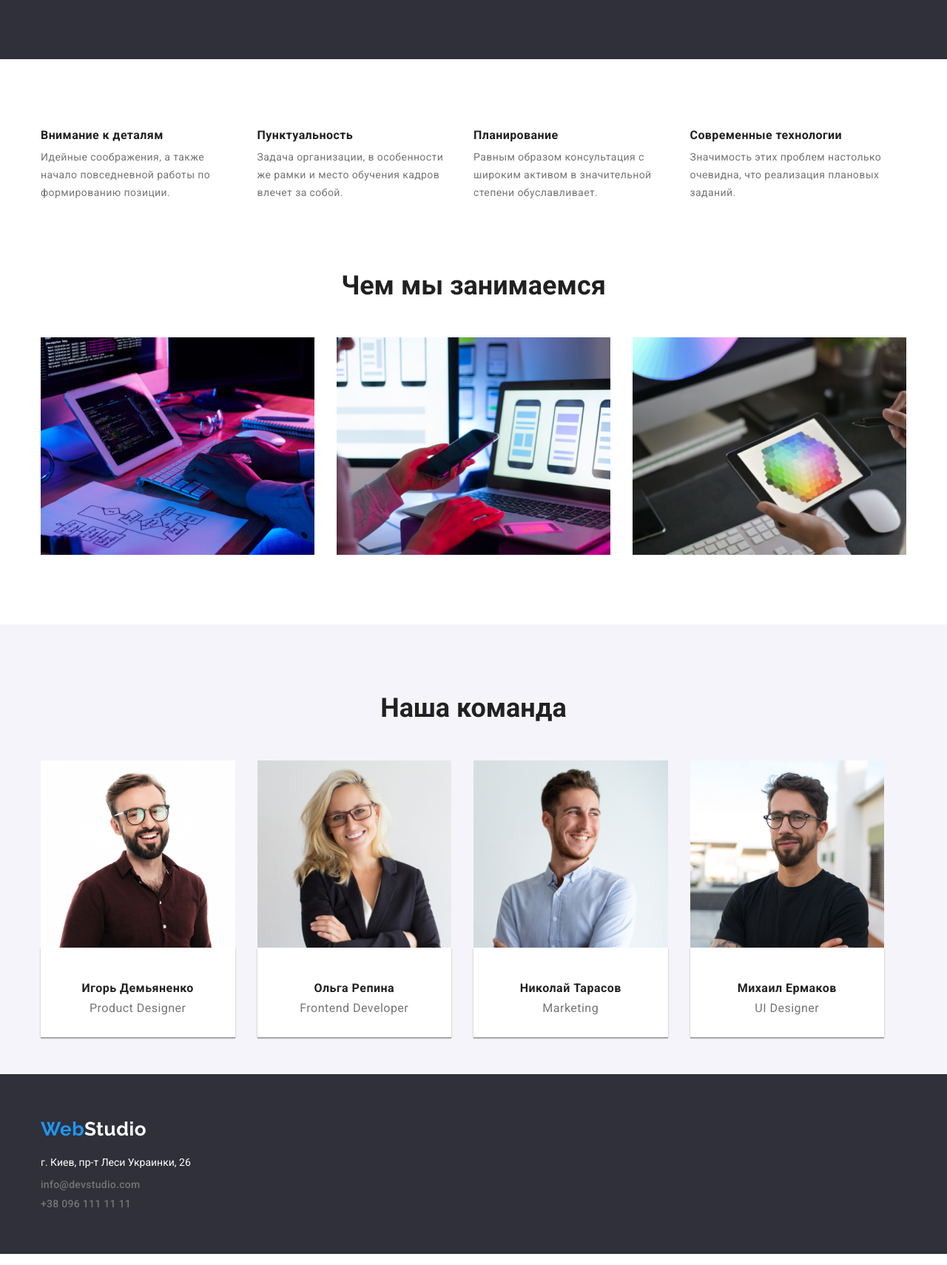
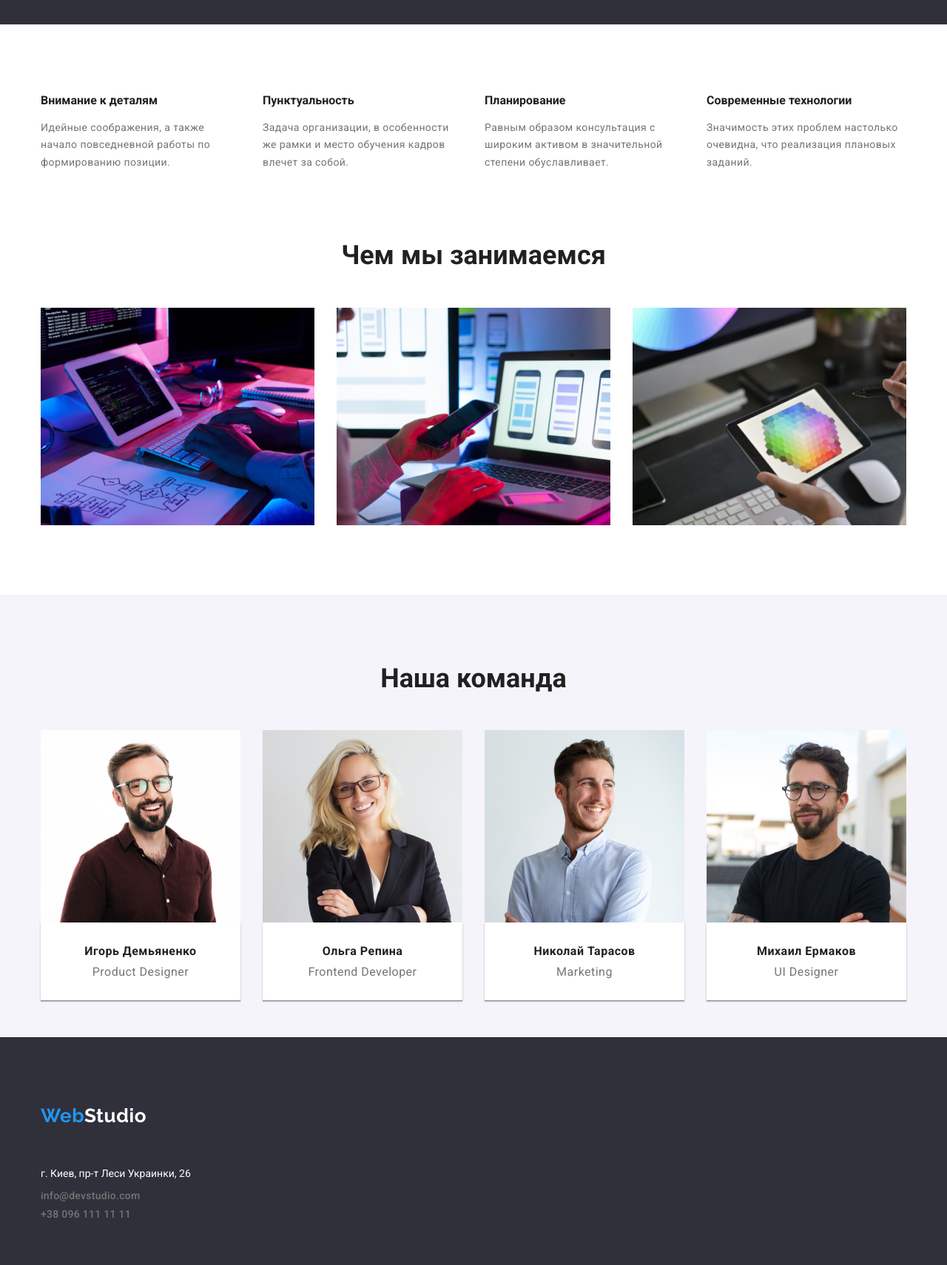
Before and after one commit to KyrylenkoKateryna/goit-markup-hw-03, a plain HTML site: page index.html in a window 1280 px wide. Shown: the part 660-2370 px from the top of the page at 74% size. Drawn offline with nearby package versions, Linux system fonts and the light colour scheme.

Commit message:
corrections

```diff
--- a/css/styles.css
+++ b/css/styles.css
@@ -3,6 +3,7 @@
     --title-text-color:#212121;
     --accent-color:#2196F3;
     --accent-color-second:#fff;
+    --accent-color-header:#2196F3;
     --accent-bgc-hero:#2F303A;
     --accent-bgc-folio:#F5F4FA;
     --accent-border:#EEEEEE;
@@ -28,7 +29,6 @@
       padding: 0;
       margin: 0;
       }
-
 
     .container{
       width: 1200px;
@@ -95,6 +95,7 @@
       font-size: 14px;
       line-height: 1.1;
       text-decoration: none;
+
       color:var(--primary-text-color);
       font-weight:500;
       font-size: 14px;
@@ -102,7 +103,7 @@
       letter-spacing: 0.02em;
       }
 
-      .nav-list .link.current{
+      .nav-list .link{
         padding-top: 32px; ;
         padding-bottom: 32px;
         display: block;
@@ -115,11 +116,13 @@
        color: var(--title-text-color);
       }
 
+      .current{
+        color:var(--accent-color-header);
+      }
      .nav-list .navigate{
 
     margin-right: 50px;
     display: block;
-
      }
 
      .nav-list .navigate:last-child{
@@ -136,7 +139,6 @@
       {
         color: var(--title-text-color);
         color:var(--accent-color);
-
       }
 
       .contact-info{
@@ -164,8 +166,9 @@
         line-height: 1.1;
         letter-spacing: 0.02em;
         font-style: normal;
-        padding: 0;
-        margin: 0;
+
+        padding-top: 32px; ;
+        padding-bottom: 32px;
 
       }
 
@@ -195,7 +198,6 @@
       line-height: 1.36;
       letter-spacing: 0.06em;
       text-transform: uppercase;
-      list-style-type: none;
       padding: 0;
       margin: 0;
       margin-bottom: 30px;
@@ -233,32 +235,34 @@
 
       .advantage{
       display: flex;
-      font-size: 14px;
-      line-height: 1.7;
+      padding: 0;
+
       }
 
-      .ad-item{
-     width: calc((100% - 90px) / 4);
-      margin-right: 33px;
-      font-weight: normal;
-      font-size: 14px;
-      line-height: 1.7;
-      letter-spacing: 0.03em;
-      color:var(--primary-text-color);
-      }
+    .list-item{
+      flex-basis: calc(100% / 4);
+    }
+
+    .advantage .list-item:not(:last-child){
+      margin-right: 30px;
+     }
 
       .tools{
-
-        margin: 0;
-        padding-bottom: 10px;
-
       font-size: 16px;
       line-height:1.1;
       color: var(--title-text-color);
+      margin-top: 0;
       }
 
       p {
        margin: 0;
+     }
+
+     .tools-topic{
+      font-size: 14px;
+      line-height: 1.7;
+      letter-spacing: 0.03em;
+
      }
 
      .container-second{
@@ -271,13 +275,12 @@
       padding-bottom: 94px;
      }
       .description {
-
+        margin-top: 0;
         margin-left:auto;
         margin-right:auto;
         text-align: center;
         list-style-type: none;
         padding: 0;
-        margin: 0;
         margin-bottom: 50px;
 
 
@@ -290,15 +293,17 @@
 
     .flex-element{
       display: flex;
-      margin-left:calc( -1 * var(--card-border-item));
+     padding: 0;
 
     }
 
     .flex-element > .item {
+    flex-basis: calc(100% / 3);
+    }
 
-    flex-basis: calc(100% / 3 - var(--card-border-item));
-    margin-left: var(--card-border-item);
-    }
+    .flex-element .item:not(:last-child){
+      margin-right: 30px;
+     }
 
     img{
     display: block;
@@ -322,15 +327,20 @@
 
 .prof-list {
 display: flex;
+padding: 0px;
 }
 
-    .prof-list >.item{
+.prof-list .items{
+  flex-basis: calc(100% / 4);
+}
 
-    width: calc((100% - 90px) / 4);
-    margin-right: 30px;
-    }
+.prof-list .items:not(:last-child){
 
-     .team-dream{
+  margin-right: 30px;
+}
+
+
+    .team-dream{
     background-color:var(--accent-bgc-folio);
      }
 
@@ -348,6 +358,7 @@ display: flex;
       font-size: 16px;
       line-height:1.1;
       color: var(--title-text-color);
+      margin-top: 0;
       margin-bottom: 10px;
       letter-spacing: 0.03em;
     }
@@ -384,12 +395,13 @@ display: flex;
     .container-footer{
     width: 1200px;
     padding-left: 15px;
-    padding-right: 15px;
     margin-left: auto;
     margin-right: auto;
     }
 
-    .random{
+
+    .footer-list .random:not(:last-child){
+
     margin-bottom: 9px;
     }
 
@@ -404,24 +416,22 @@ display: flex;
     border: 1px solid var(--accent-border);
     }
 
-
+    .cards-views{
+      padding-top: 94px;
+      padding-bottom: 94px;
+    }
     .social-links{
       display: flex;
-      flex-wrap: wrap;
       justify-content: center;
+      padding: 0px;
 
     }
 
-    .links-item{
+    .social-links .links-item:not(:last-child){
     margin-right: 8px;
-
     }
 
-    .social-links{
-     padding-top: 94px;
-     margin-bottom: 50px;
 
-    }
 
     .social-link {
 
@@ -478,7 +488,9 @@ display: flex;
       letter-spacing: 0.06em;
 
     }
-
+    .random-fr{
+    margin-top: 50px;
+    }
      .card-items{
       border: 1px solid var(--accent-border);
       padding: 20px;
--- a/index.html
+++ b/index.html
@@ -19,9 +19,9 @@
         <nav class="main-nav">
         <a href="" class="logo"><span class="letter">Web</span><span>Studio</span></a>
         <ul class="nav-list">
-            <li class="navigate"><a href="./" class="link current">Студия</a></li>
-            <li class="navigate"><a href="./portfolio.html" class="link current">Портфолио</a></li>
-            <li class="navigate"><a href="" class="link current">Контакты</a></li>
+            <li class="navigate"><a href="./index.html" class="link current">Студия</a></li>
+            <li class="navigate"><a href="./portfolio.html" class="link">Портфолио</a></li>
+            <li class="navigate"><a href="" class="link">Контакты</a></li>
         </ul>
         </nav>
             <ul class="contact-info">
@@ -34,7 +34,7 @@
     <!-- cекция hero -->
         <section class="hero">
             <div class="container">
-            <h1 class="main-header"><br>Эффективные решения<br>для вашего бизнеса</h1>
+            <h1 class="main-header">Эффективные решения<br>для вашего бизнеса</h1>
             <button type="button" class="btn-links">Заказать услугу </button>
             </div>
 
@@ -44,21 +44,21 @@
             <div class="container">
             <h2 hidden>Механика и структура работы</h2>
             <ul class="advantage">
-                <li class="ad-item">
+                <li class="list-item">
                     <h3 class="tools">Внимание к деталям</h3>
-                    <p>Идейные соображения, а также начало повседневной работы по формированию позиции.</p>
+                    <p class="tools-topic">Идейные соображения, а также начало повседневной работы по формированию позиции.</p>
                 </li>
-                <li class="ad-item">
+                <li class="list-item">
                     <h3 class="tools">Пунктуальность</h3>
-                    <p>Задача организации, в особенности же рамки и место обучения кадров влечет за собой.</p>
+                    <p class="tools-topic">Задача организации, в особенности же рамки и место обучения кадров влечет за собой.</p>
                 </li>
-                <li class="ad-item">
+                <li class="list-item">
                     <h3 class="tools">Планирование</h3>
-                    <p>Равным образом консультация с широким активом в значительной степени обуславливает.</p>
+                    <p class="tools-topic">Равным образом консультация с широким активом в значительной степени обуславливает.</p>
                 </li>
-                <li class="ad-item">
+                <li class="list-item">
                     <h3 class="tools">Современные технологии</h3>
-                    <p>Значимость этих проблем настолько очевидна, что реализация плановых заданий.</p>
+                    <p class="tools-topic">Значимость этих проблем настолько очевидна, что реализация плановых заданий.</p>
                 </li>
             </ul>
         </div>
@@ -81,28 +81,28 @@
                <div class="container-team">
                    <h2 class="description">Наша команда</h2>
             <ul class="prof-list">
-                <li class="item">
+                <li class="items">
                 <img class="no-gap" src="images/proddesigner.jpg" alt="Product Designer" width="270" height="260">
                 <div class="card-item">
                 <h3 class="surname">Игорь Демьяненко</h3>
                 <p class="position">Product Designer</p>
             </div>
             </li>
-                <li class="item">
+                <li class="items">
                 <img class="no-gap" src="images/frontdev.jpg" alt="Frontend Developer" width="270" height="260">
                 <div class="card-item">
                 <h3 class="surname">Ольга Репина</h3>
                 <p class="position">Frontend Developer</p>
             </div>
             </li>
-                <li class="item">
+                <li class="items">
                 <img class="no-gap" src="images/marketing.jpg" alt="Marketing" width="270" height="260">
                 <div class="card-item">
                 <h3 class="surname">Николай Тарасов</h3>
             <p class="position">Marketing</p>
         </div>
             </li>
-            <li class="item">
+            <li class="items">
             <img class="no-gap" src="images/uidesigner.jpg" alt="UI Designer" width="270" height="260">
             <div class="card-item">
             <h3 class="surname">Михаил Ермаков</h3>
@@ -117,10 +117,10 @@
             <div class="container-footer">
             <a href="#" class="logo"><span class="letter">Web</span><span class="color">Studio</span></a>
          <address>
-            <ul>
-           <li><p class="town-adress">г. Киев, пр-т Леси Украинки, 26</p></li>
+            <ul class="footer-list">
+           <li class="random"><p class="town-adress">г. Киев, пр-т Леси Украинки, 26</p></li>
            <li class="random"><a href="mailto:info@devstudio.com" class="comunication">info@devstudio.com</a></li>
-           <li><a href="tel:+380961111111" class="comunication">+38 096 111 11 11</a></li>
+           <li class="random"><a href="tel:+380961111111" class="comunication">+38 096 111 11 11</a></li>
         </ul>
         </address>
     </div>
```
Also changed, not shown: portfolio.html (+21 -18 lines).
